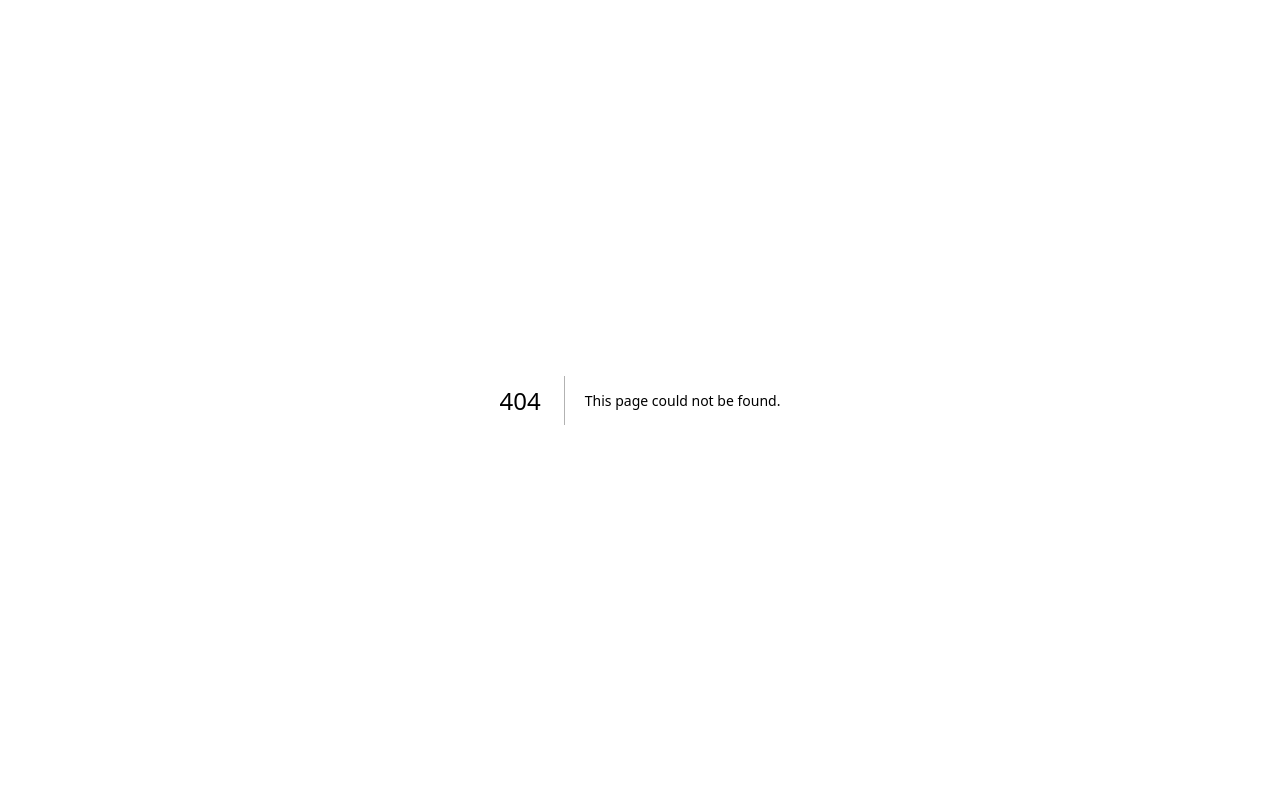
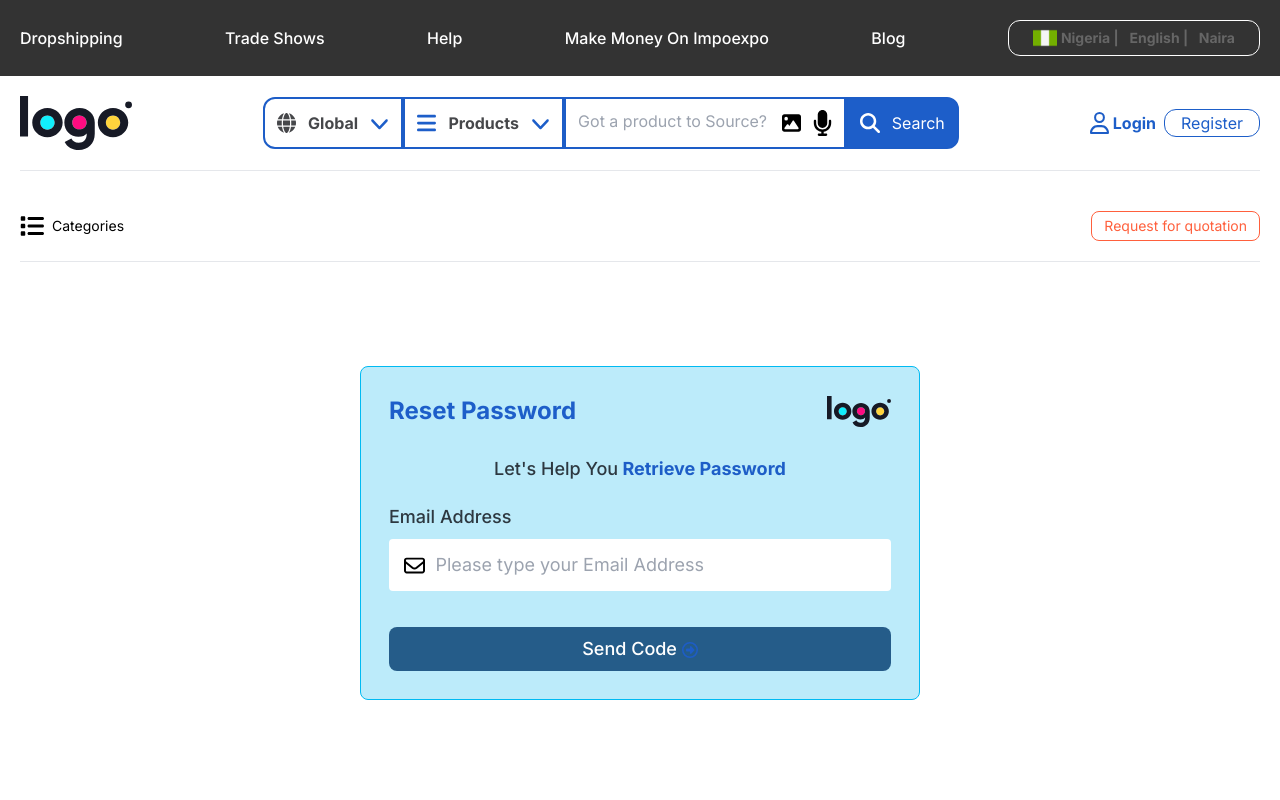
Before and after one commit to apurboroy7077/imponexpo_frontend, a Next.js app: page /reset-password in a window 1280 px wide. Before the commit this address had no page. Shown: the top 800 px of the page. Built offline with nearby package versions, Linux system fonts and the light colour scheme.

Commit message:
Reset Password Page Added

```diff
--- /dev/null
+++ b/src/app/(auth)/reset-password/page.tsx
@@ -0,0 +1,18 @@
+import Footer1 from "@/components/Footer1";
+import Footer2 from "@/components/Footer2";
+import Navbar2 from "@/components/Navbar2";
+import ResetPasswordSection from "@/components/ResetPasswordSection";
+import React from "react";
+
+const page = () => {
+  return (
+    <>
+      <Navbar2 />
+      <ResetPasswordSection />
+      <Footer1 />
+      <Footer2 />
+    </>
+  );
+};
+
+export default page;
--- /dev/null
+++ b/src/components/ResetPasswordSection.tsx
@@ -0,0 +1,77 @@
+import React from "react";
+import TheSection from "./TheSection";
+
+const ResetPasswordSection = () => {
+  return (
+    <TheSection>
+      <div className="flex justify-center items-center">
+        <div className=" bg-[#bcebfa] md:my-5  border-[#00baf2] rounded-lg  border-[1px] px-3 md:px-7 md:mx-5 py-3 md:py-7 pb-7 md:pb-10 lg:pb-7 md:w-[35rem]">
+          <div>
+            <div className="flex justify-between items-center">
+              <div>
+                <div className="text-[#1d5ec9] font-bold md:text-2xl">
+                  Reset Password
+                </div>
+              </div>
+              <div>
+                <img
+                  className="w-[3rem] md:w-[4rem]"
+                  src="/icons/demo-logo.svg"
+                  alt=""
+                />
+              </div>
+            </div>
+          </div>
+          <div>
+            <div className="text-sm md:text-lg  text-[#2d3840] mt-3 md:mt-7 text-center font-medium">
+              Let's Help You
+              <span className="text-[#1d5dc7] font-bold">
+                {" "}
+                Retrieve Password
+              </span>
+            </div>
+          </div>
+
+          <div>
+            <div className="relative mt-5">
+              <div>
+                <div className="text-[#2d3840] mb-1 md:mb-2 text-sm md:text-lg font-medium">
+                  Email Address
+                </div>
+              </div>
+              <div>
+                <div className="relative">
+                  <input
+                    type="text"
+                    className=" w-full text-sm md:text-lg py-2 md:py-3 px-2 pl-8 md:pl-[2.9rem] border-none outline-none rounded"
+                    placeholder="Please type your Email Address"
+                  />
+                  <img
+                    className=" w-[1rem] md:w-[1.3rem] absolute top-[11px] md:top-[16px] left-[8px] md:left-[15px]"
+                    src="/icons/envelope-regular.svg"
+                    alt=""
+                  />
+                </div>
+              </div>
+            </div>
+          </div>
+
+          <div>
+            <div className="relative mt-5 md:mt-9 text-sm font-medium">
+              <button className=" md:text-lg w-full py-2 rounded-lg bg-[#255c89] text-[white] hover:scale-[1.01] active:scale-[1]">
+                Send Code{" "}
+                <img
+                  className="w-[1rem] inline"
+                  src="/icons/circle-right-regular-2.svg"
+                  alt=""
+                />
+              </button>
+            </div>
+          </div>
+        </div>
+      </div>
+    </TheSection>
+  );
+};
+
+export default ResetPasswordSection;
```
